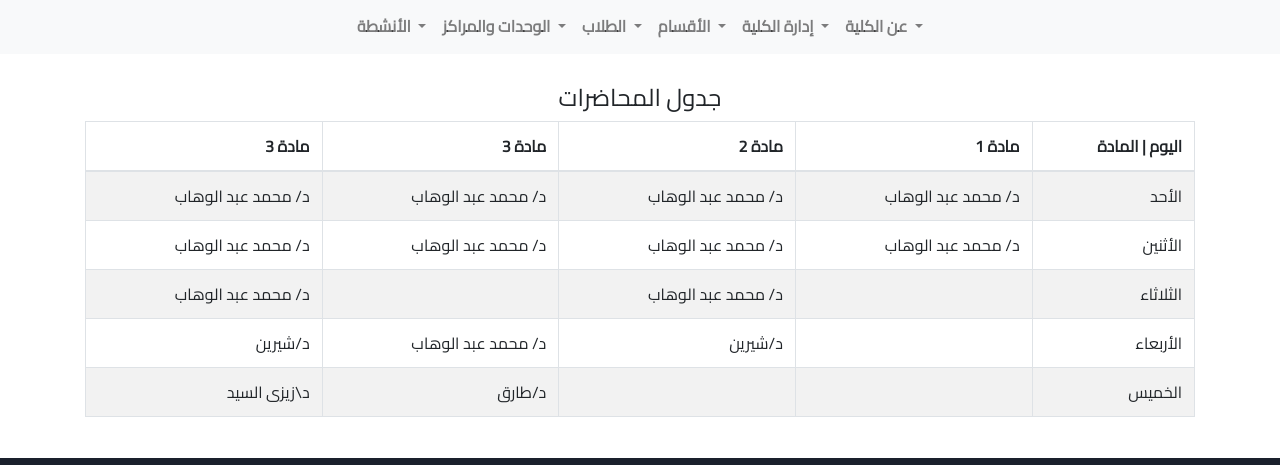
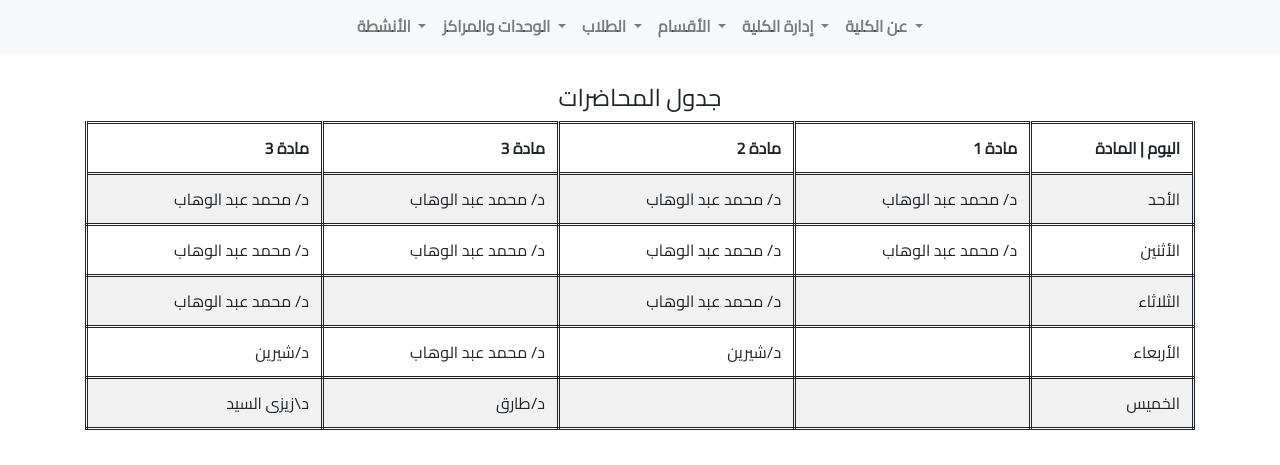
Before and after one commit to AbdoHesham/fayuom-university, a plain HTML site: page indexWithTable.html in a window 1280 px wide. Shown: the part 202-667 px from the top of the page. Drawn offline with nearby package versions, Linux system fonts and the light colour scheme.

Commit message:
fix border issue 17.3.1

```diff
--- a/assets/css/main.css
+++ b/assets/css/main.css
@@ -342,3 +342,7 @@ FOOTER CLASSES
 .rigth-div p {
     display: inline-block;
 }
+
+table tr,th ,td {
+    border: double;
+}
--- a/indexWithTable.html
+++ b/indexWithTable.html
@@ -146,7 +146,7 @@
             <div class="col-12 col-md-12 content">
                 <h4 class="text-center"> جدول المحاضرات </h4>
                 <div style="overflow-x:auto;">
-                    <table class="table table-striped table-bordered">
+                    <table class="table table-striped " style="border: double;">
 
                         <thead>
                             <tr>
```
